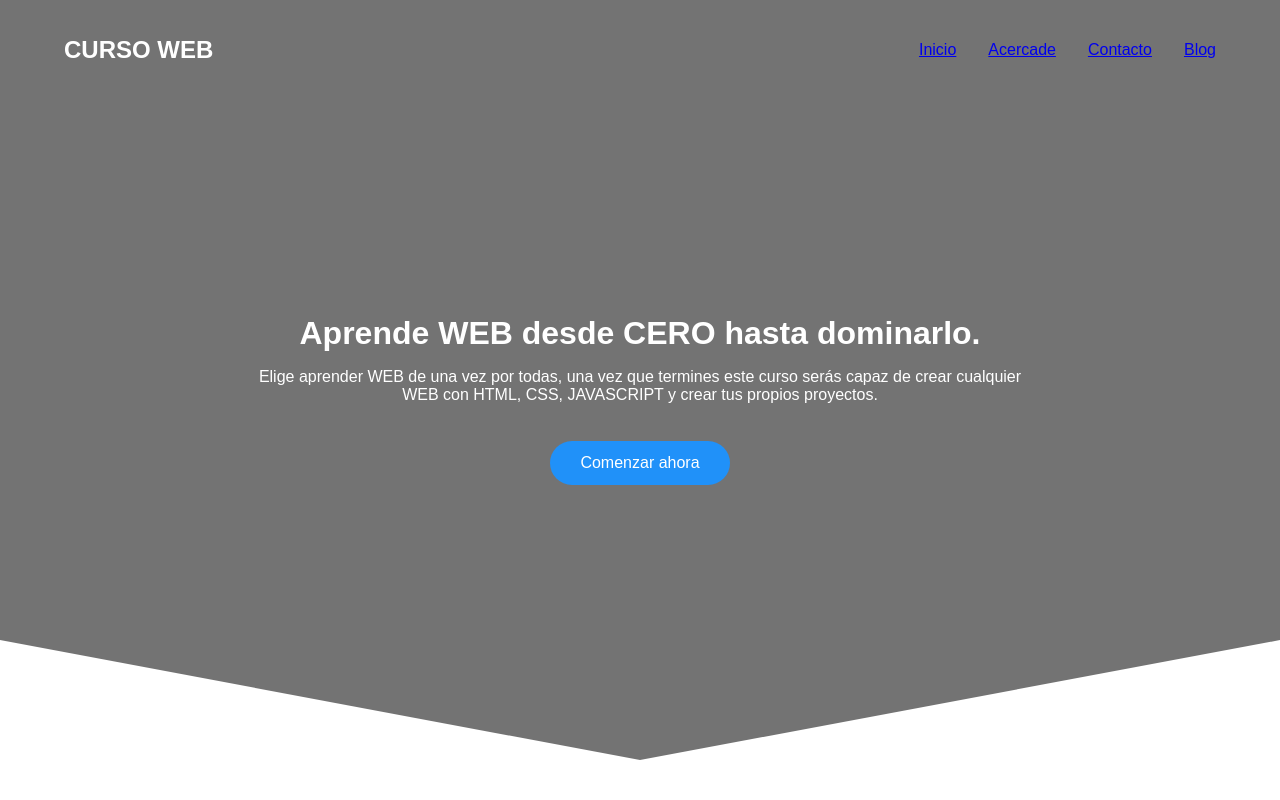
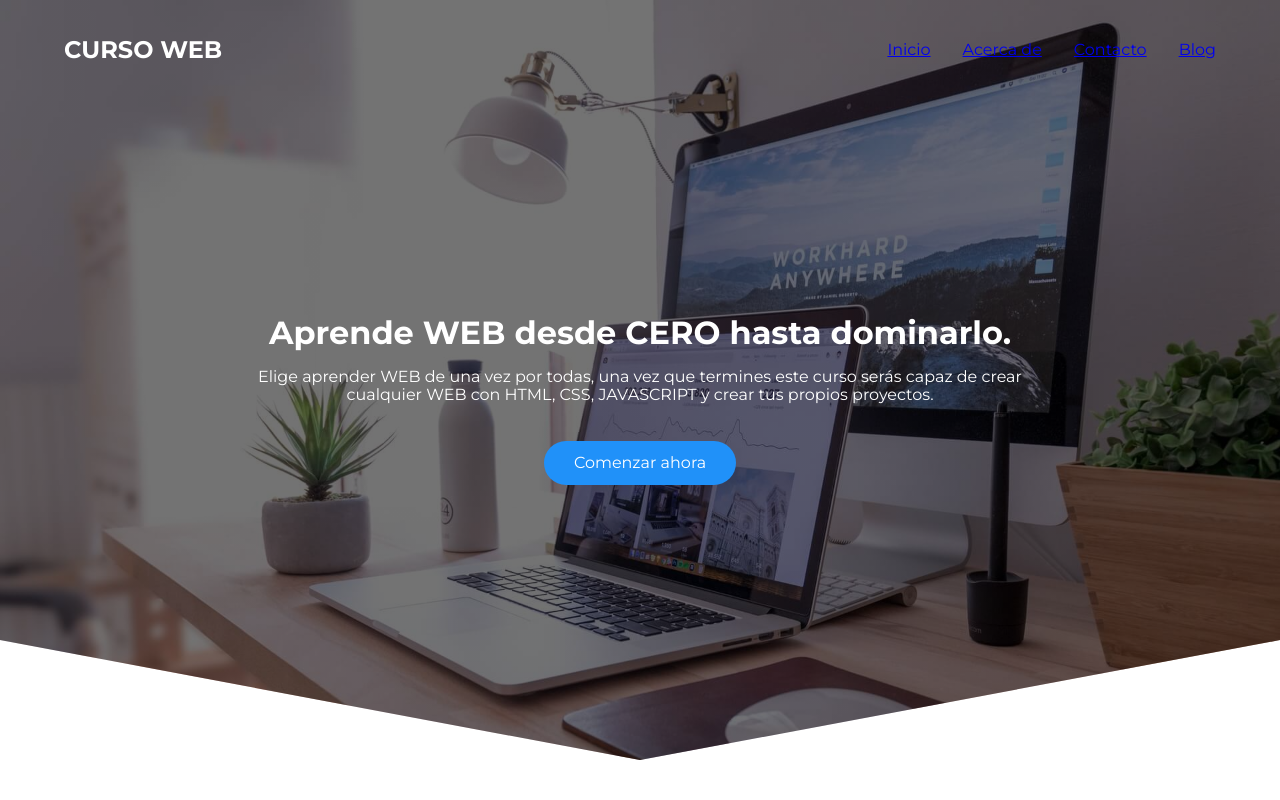
Before and after one commit to LeonRamos/landingpage_Step_by_step, a plain HTML site: page index.html in a window 1280 px wide. Shown: the top 800 px of the page. Drawn offline with Linux system fonts and the light colour scheme.

```diff
--- a/css/styles.css
+++ b/css/styles.css
@@ -5,7 +5,7 @@
     --color-title: #001a49;
 }
 body {
-    font-family: 'Poppins', sans-serif;
+    font-family: 'Montserrat', sans-serif;
 }
 
 .container {
@@ -34,7 +34,7 @@
     left: 0;
     width: 100%;
     height: 100%;
-    background-image: linear-gradient(180deg, #0000008c 0%, #0000008c 100%), url('../images/computer.jpg');
+    background-image: linear-gradient(180deg, #0000008c 0%, #0000008c 100%), url('../assets/computer.jpg');
     background-size: cover;
     clip-path: polygon(0 0, 100% 0, 100% 80%, 50% 95%, 0 80%);
     z-index: -1;
--- a/index.html
+++ b/index.html
@@ -20,7 +20,7 @@
                     <a href="#" class="nav__link">Inicio</a>
                 </li>
                 <li class="nav__items">
-                    <a href="#" class="nav__link">Acercade</a>
+                    <a href="#" class="nav__link">Acerca de</a>
                 </li>
                 <li class="nav__items">
                     <a href="#" class="nav__link">Contacto</a>
```
